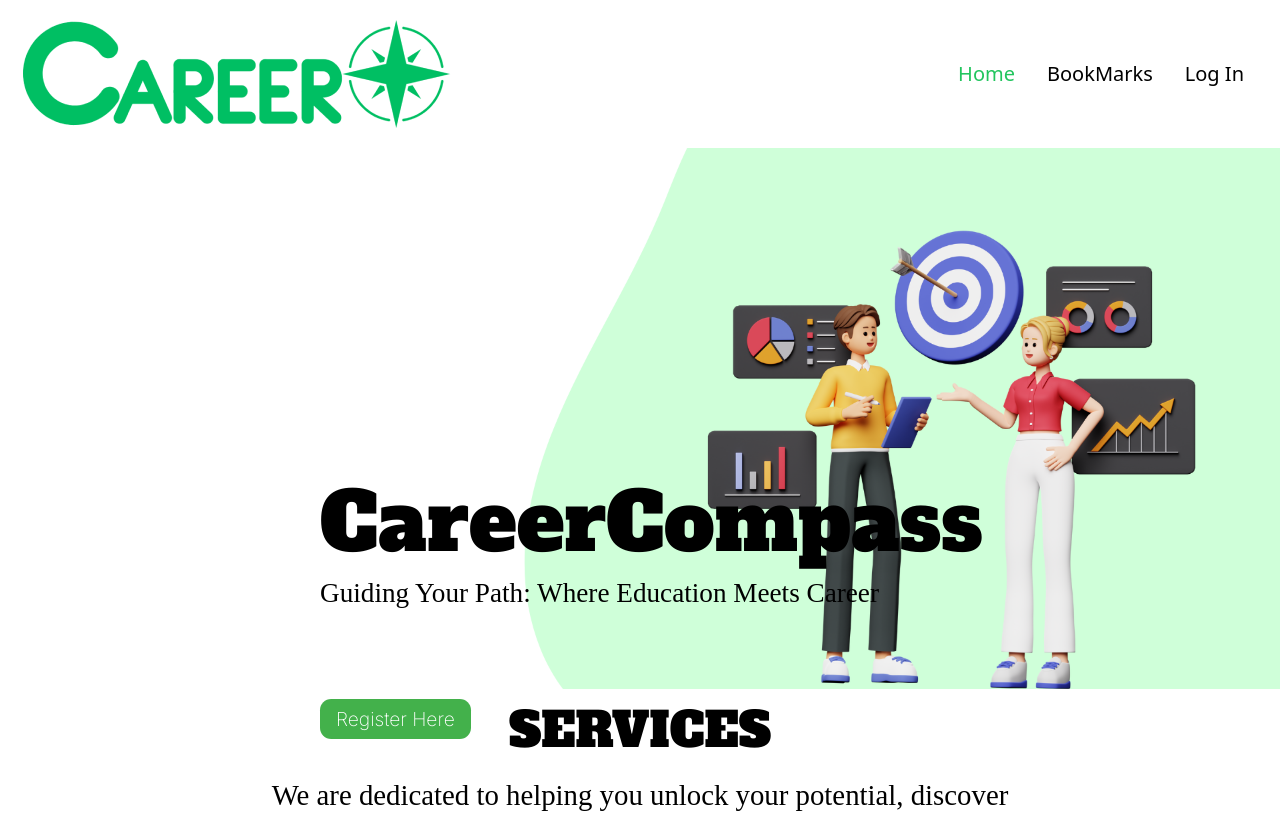
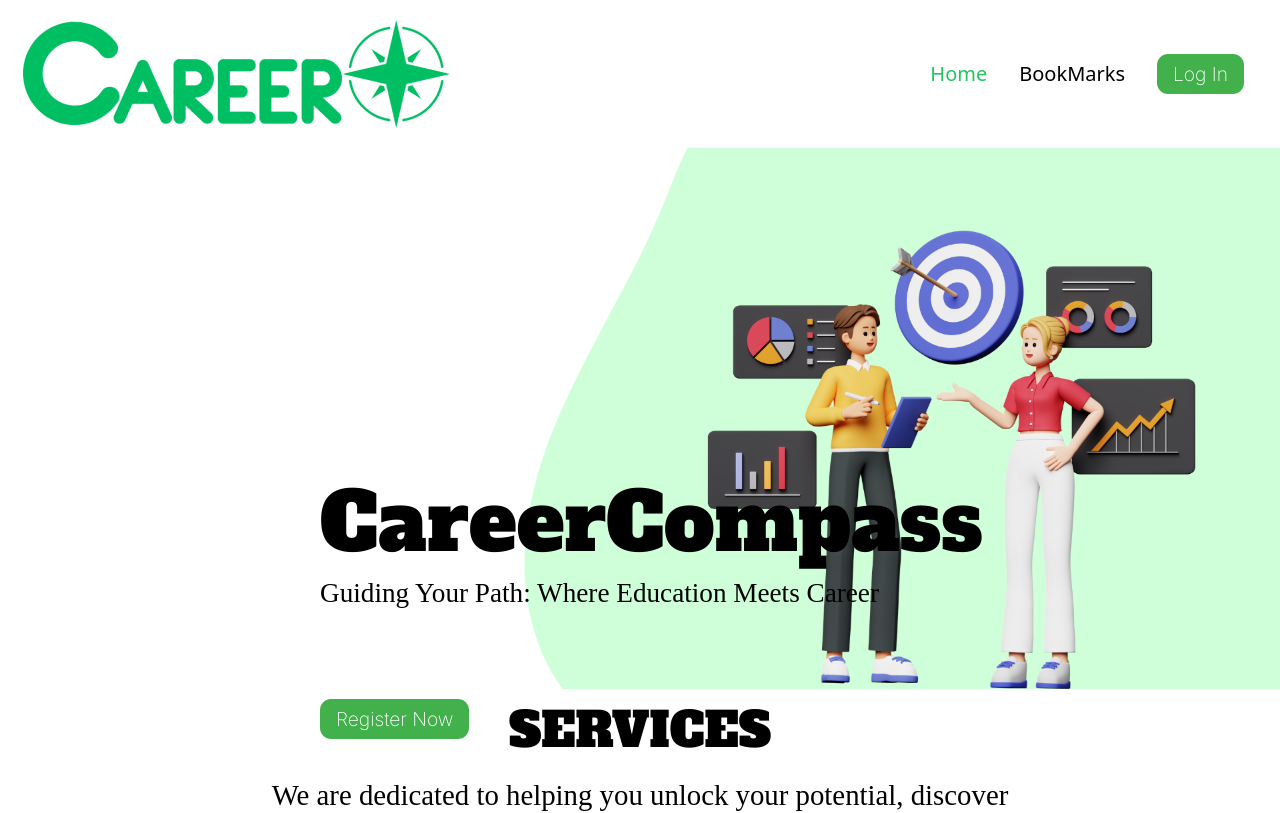
Before and after one commit to PekaVengers/CareerCompass, a React (Vite) app in the folder client/: page / in a window 1280 px wide. Shown: the top 813 px of the page. Built offline with nearby package versions, Linux system fonts and the light colour scheme; no server answers; a web font is replaced by a local one.

Commit message:
fix: register button bug

```diff
--- a/client/src/components/LoginButton.jsx
+++ b/client/src/components/LoginButton.jsx
@@ -1,10 +1,12 @@
 import { useAuth0 } from "@auth0/auth0-react";
 
-export default function LoginButton() {
+export default function LoginButton({text}) {
   const {loginWithRedirect} = useAuth0();
   return (
-    <button onClick={() => loginWithRedirect()} className="text-xl hover:text-green-500 duration-500">
-      Log In
+    <button onClick={() => loginWithRedirect()} className="bg-[#43B14B] text-[1.2rem] py-[0.5rem] px-[1rem] text-white rounded-[0.7rem] font-inter">
+      {
+        text ? text : "Log In"
+      }
     </button>
   )
 }
--- a/client/src/pages/Home.jsx
+++ b/client/src/pages/Home.jsx
@@ -10,6 +10,7 @@ import social from "../assets/images/social.png";
 import teamAvatar1 from "../assets/images/teamAvatar1.png";
 import teamAvatar2 from "../assets/images/teamAvatar2.png";
 import contactSvg from "../assets/images/contactSvg.png";
+import LoginButton from "../components/LoginButton";
 
 export default function Home() {
   return (
@@ -24,9 +25,7 @@ export default function Home() {
             </h5>
           </div>
           <div className="buttonMainBanner">
-          <button className="bg-[#43B14B] text-[1.2rem] py-[0.5rem] px-[1rem] text-white rounded-[0.7rem] font-inter">
-            Register Here
-          </button>
+            <LoginButton text={"Register Now"} />
           </div>
         </div>
       </div>
```
